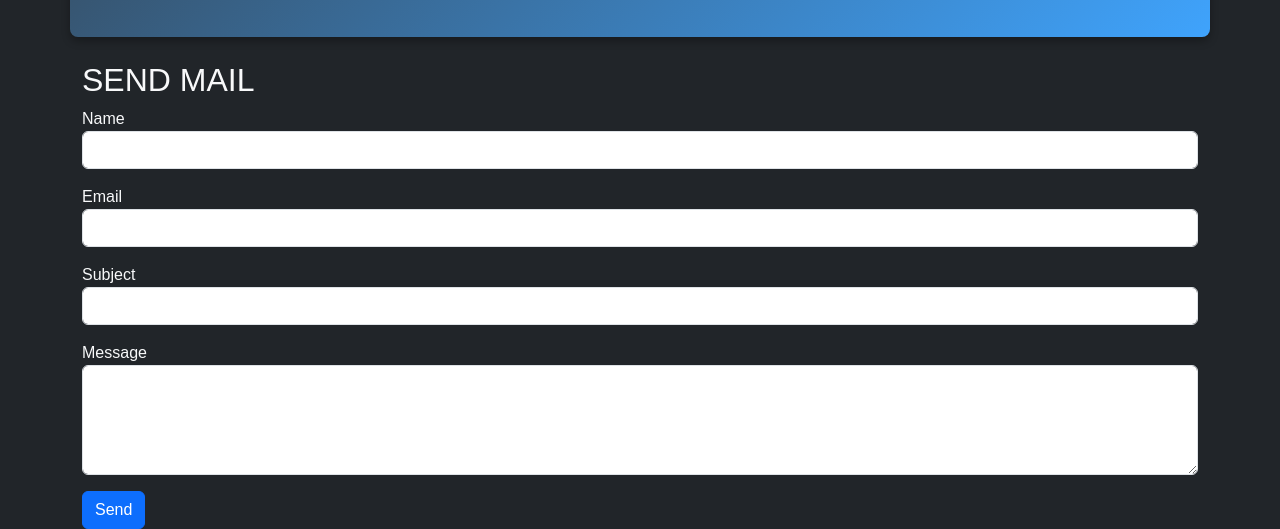
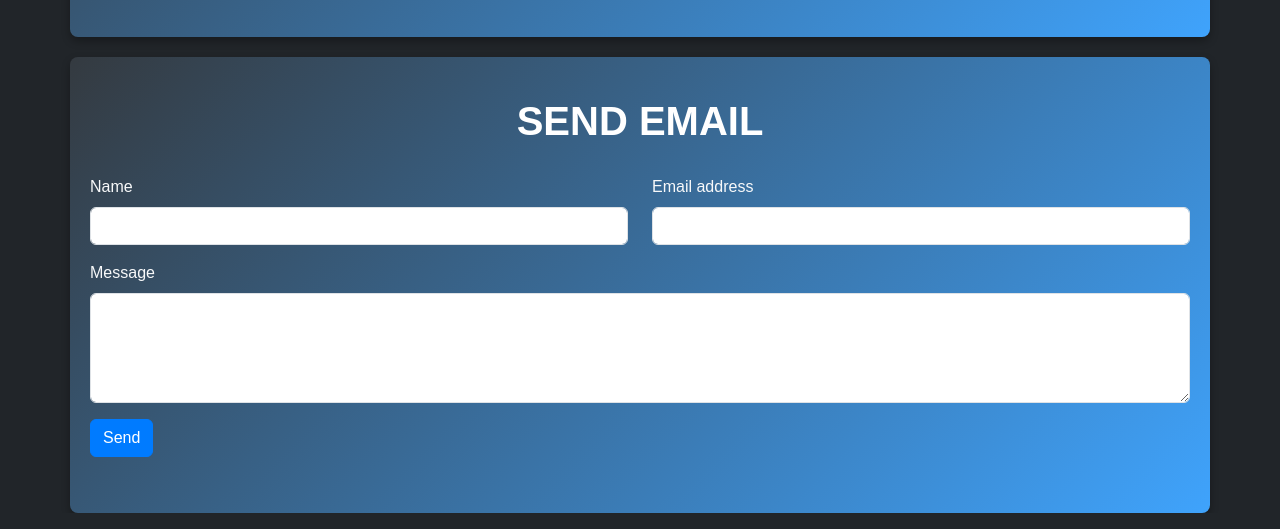
Before and after one commit to shahidkm/Personal-profile, a plain HTML site: page CONTACT.html in a window 1280 px wide. Shown: the part 497-1026 px from the top of the page. Drawn offline with nearby package versions, Linux system fonts and the light colour scheme.

Commit message:
secound commit

```diff
--- a/CONTACT.html
+++ b/CONTACT.html
@@ -3,7 +3,7 @@
 <head>
     <meta charset="utf-8">
     <meta name="viewport" content="width=device-width, initial-scale=1">
-    <title>Contact MUHAMMED SHAHID KM</title>
+    <title>Contact Section</title>
     <link href="https://cdn.jsdelivr.net/npm/bootstrap@5.3.3/dist/css/bootstrap.min.css" rel="stylesheet" integrity="sha384-QWTKZyjpPEjISv5WaRU9OFeRpok6YctnYmDr5pNlyT2bRjXh0JMhjY6hW+ALEwIH" crossorigin="anonymous">
     <link href="https://cdn.jsdelivr.net/npm/bootstrap-icons@1.10.0/font/bootstrap-icons.css" rel="stylesheet">
     <style>
@@ -90,46 +90,91 @@
                 font-size: 1.25rem;
             }
         }
+
+
+        body {
+    background-color: #212529;
+    color: #f8f9fa;
+    font-family: 'Arial', sans-serif;
+}
+
+.contact-section {
+    background: linear-gradient(135deg, #343a40, #3fa3fc);
+    border-radius: 8px;
+    padding: 40px 20px;
+    box-shadow: 0 4px 8px rgba(0, 0, 0, 0.3);
+    margin-top: 20px;
+}
+
+.contact-section h2 {
+    font-size: 2.5rem;
+    margin-bottom: 30px;
+    text-align: center;
+    color: #fff;
+}
+
+.form-label {
+    color: #f8f9fa;
+}
+
+.btn-primary {
+    background-color: #007bff;
+    border-color: #007bff;
+}
+
+.btn-primary:hover {
+    background-color: #0056b3;
+    border-color: #004085;
+}
+
+#form-status {
+    font-size: 1.25rem;
+    color: #e9ecef;
+}
+
+.contact-section {
+    background: linear-gradient(135deg, #343a40, #3fa3fc);
+    border-radius: 8px;
+    padding: 40px 20px;
+    box-shadow: 0 4px 8px rgba(0, 0, 0, 0.3);
+    margin-top: 20px;
+}
+
+.contact-section h2 {
+    font-size: 2.5rem;
+    margin-bottom: 30px;
+    text-align: center;
+    color: #fff;
+}
+
+.form-label {
+    color: #f8f9fa;
+}
+
+.btn-primary {
+    background-color: #007bff;
+    border-color: #007bff;
+}
+
+.btn-primary:hover {
+    background-color: #0056b3;
+    border-color: #004085;
+}
+
+#form-status {
+    font-size: 1.25rem;
+    color: #e9ecef;
+}
     </style>
-    <script src="email.js"></script>
-    <!-- EmailJS SDK -->
-    <script type="text/javascript" src="https://cdn.jsdelivr.net/npm/@emailjs/browser@4/dist/email.min.js"></script>
-
-    <!-- Custom JavaScript -->
-    <script type="text/javascript">
-        // Initialize EmailJS with your user ID
-        (function(){
-            emailjs.init("ugaj64kugZ_yQnjp9");
-        })();
-
-        // Function to send email using EmailJS
-        function sendMail(event) {
-            event.preventDefault(); // Prevent default form submission
-
-            // Prepare the parameters for the email
-            let params = {
-                name: document.getElementById("name").value,
-                email: document.getElementById("email").value,
-                subject: document.getElementById("subject").value,
-                message: document.getElementById("message").value,
-            };
-
-            // Send the email
-            emailjs.send("service_cqn96g6", "template_sxktthi", params)
-                .then(function(response) {
-                    alert("Email sent successfully");
-                }, function(error) {
-                    alert("Failed to send email");
-                });
-        }
-    </script>
 </head>
 <body>
-
-
-    <!-- ///////// for navbar/// -->
     <nav class="navbar navbar-expand-lg navbar-dark bg-dark">
         <div class="container-fluid">
+
+            <button class="navbar-toggler" type="button" data-bs-toggle="collapse" data-bs-target="#navbarNav" aria-controls="navbarNav" aria-expanded="false" aria-label="Toggle navigation">
+                <span class="navbar-toggler-icon"></span>
+            </button>
+            <div class="collapse navbar-collapse" id="navbarNav">
                 <ul class="navbar-nav">
                     <li class="nav-item">
                         <a class="nav-link active" aria-current="page" href="index.html"><b>HOME</b></a>
@@ -139,14 +184,15 @@
                     </li>
                 </ul>
             </div>
+        </div>
     </nav>
 
 
 
-<!-- --------for contact details------- -->
 
+<!--
 
-
+    --------------------FOR CONTACT--------- -->
     <div class="container contact-section">
         <h2><b>CONTACT INFORMATION</b></h2>
         <div class="row">
@@ -182,42 +228,45 @@
             </div>
         </div>
     </div>
+<!--
+---------------------------FOR MAILJS------- -->
+    <div class="container contact-section">
+        <h2><b>SEND EMAIL</b></h2>
+        <form id="contact-form">
+            <div class="row">
+                <div class="col-12 col-md-6">
+                    <div class="mb-3">
+                        <label for="name" class="form-label">Name</label>
+                        <input type="text" class="form-control" id="name" name="from_name" required>
+                    </div>
+                </div>
+                <div class="col-12 col-md-6">
+                    <div class="mb-3">
+                        <label for="email" class="form-label">Email address</label>
+                        <input type="email" class="form-control" id="email" name="email_id" required>
+                    </div>
+                </div>
+                <div class="col-12">
+                    <div class="mb-3">
+                        <label for="message" class="form-label">Message</label>
+                        <textarea class="form-control" id="message" name="message" rows="4" required></textarea>
+                    </div>
+                </div>
+                <div class="col-12">
+                    <button type="submit" class="btn btn-primary">Send</button>
+                </div>
+            </div>
+        </form>
+        <div id="form-status" class="mt-3"></div>
+    </div>
 
-
-
-<!-- ------------- for email js--------- -->
-
-<br>
-<section id="about" class="container">
-
-
-</section>
-
-<section id="contact" class="container">
-    <h2>SEND MAIL</h2>
-    <form onsubmit="sendMail(event)">
-        <div class="form-group mb-3">
-            <label for="name">Name</label>
-            <input type="text" id="name" name="name" class="form-control" required>
-        </div>
-        <div class="form-group mb-3">
-            <label for="email">Email</label>
-            <input type="email" id="email" name="email" class="form-control" required>
-        </div>
-        <div class="form-group mb-3">
-            <label for="subject">Subject</label>
-            <input type="text" id="subject" name="subject" class="form-control" required>
-        </div>
-        <div class="form-group mb-3">
-            <label for="message">Message</label>
-            <textarea id="message" name="message" rows="4" class="form-control" required></textarea>
-        </div>
-        <button type="submit" class="btn btn-primary">Send</button>
-    </form>
-</section>
-
-
-
-
+    <script type="text/javascript" src="https://cdn.jsdelivr.net/npm/@emailjs/browser@4/dist/email.min.js"></script>
+    <script type="text/javascript">
+       (function(){
+          emailjs.init("ugaj64kugZ_yQnjp9");
+       })();
+    </script>
+    <script src="email.js"></script>
+    <script src="https://cdn.jsdelivr.net/npm/bootstrap@5.3.3/dist/js/bootstrap.bund
 </body>
 </html>
--- a/email.js
+++ b/email.js
@@ -1,13 +1,14 @@
-function sendMail(){
-    let parms ={
+document.addEventListener('DOMContentLoaded', function() {
+    document.getElementById('contact-form').addEventListener('submit', function(event) {
+        event.preventDefault();
 
-    name : document.getElementById ("name"). value,
-
-    email : document.getElementById ("email") .value,
-
-    subject : document-getElementById ("subjec"). value,
-
-    message : document-getElementById ("message"). value,
-}
-emailjs.send("service_cqn96g6","template_sxktthi",parms).then(alert("Email send"))
-}
+        emailjs.sendForm('service_cqn96g6', 'template_sxktthi', this)
+            .then(function(response) {
+                document.getElementById('form-status').innerHTML = 'Message sent successfully!';
+                document.getElementById('contact-form').reset();
+            }, function(error) {
+                document.getElementById('form-status').innerHTML = 'Failed to send message.';
+                console.log('Failed to send message:', error);
+            });
+    });
+});
```
Also changed, not shown: index.html (+1 -0 lines), resume.html (line endings or trailing spaces). Lines whose indentation alone changed are shown as unchanged.
